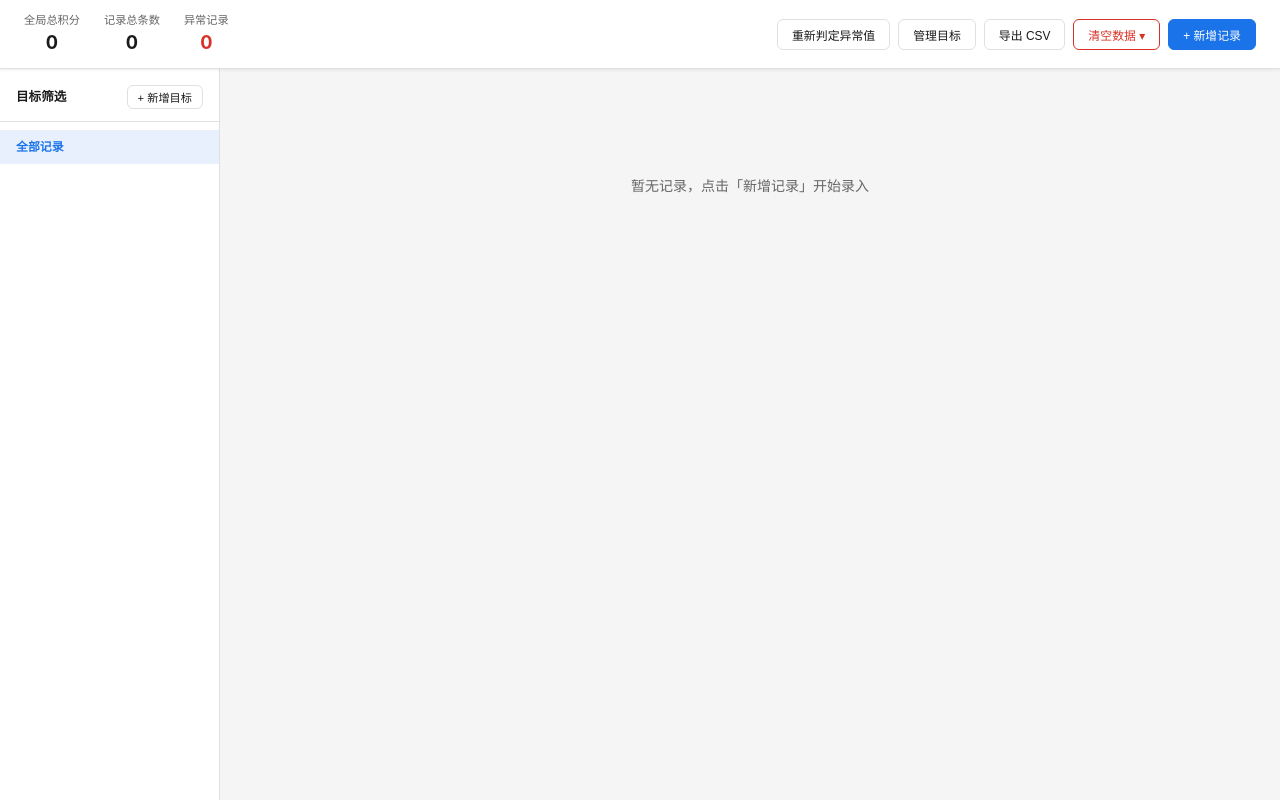
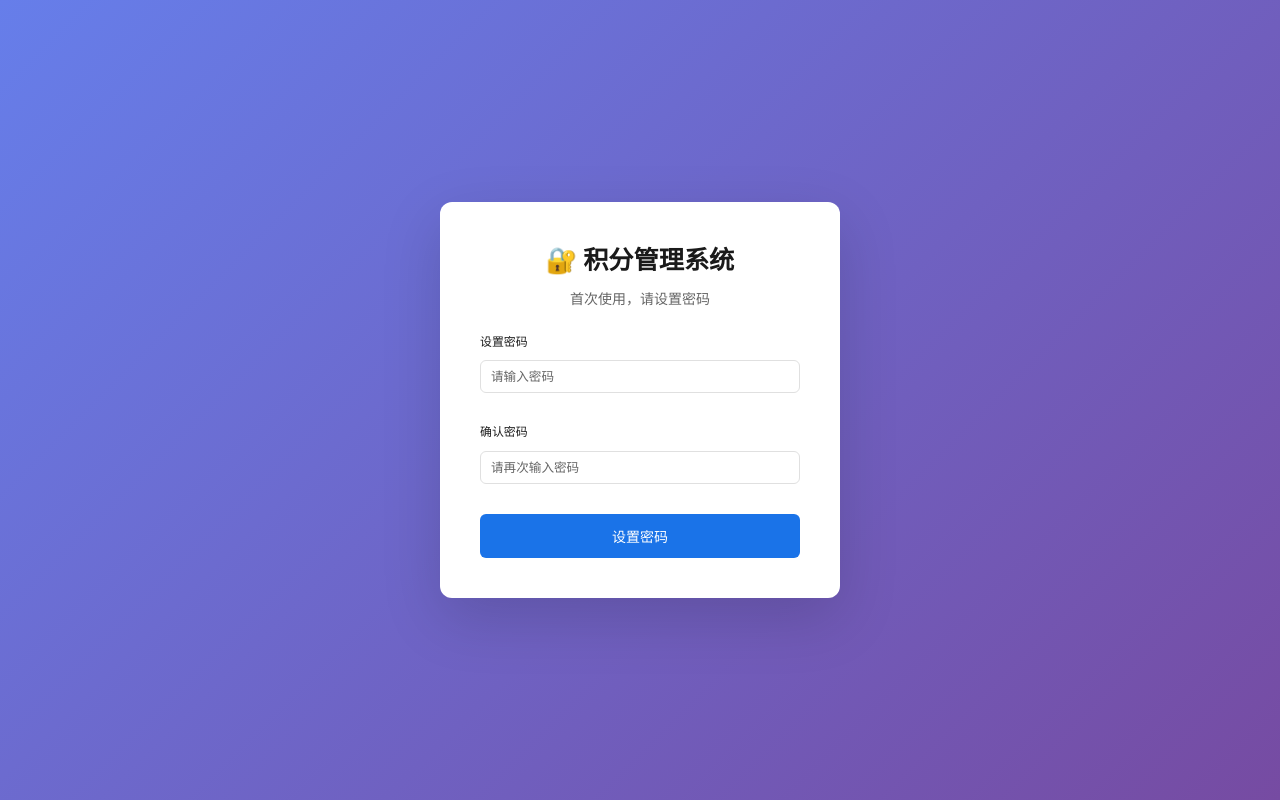
Before and after one commit to L-Enthalpy/jifen-app, a React (Vite) app: page / in a window 1280 px wide. Built offline with nearby package versions, Linux system fonts and the light colour scheme.

Commit message:
Add password protection feature

```diff
--- a/src/App.tsx
+++ b/src/App.tsx
@@ -1,6 +1,6 @@
-import { useState, useCallback, useMemo } from 'react'
+import { useState, useCallback, useMemo, useEffect } from 'react'
 import type { RecordWithMeta } from './types'
-import { getTargets, getRecords, addTarget, renameTarget, deleteTarget, clearAllData, clearAllTargets, clearAllRecords, addRecord, updateRecord, deleteRecord } from './store'
+import { getTargets, getRecords, addTarget, renameTarget, deleteTarget, clearAllData, clearAllTargets, clearAllRecords, addRecord, updateRecord, deleteRecord, setPassword, verifyPassword, hasPassword, clearPassword, setLoggedIn, isLoggedIn, clearLoggedIn } from './store'
 import { computeAnomalyStatus, getStats } from './anomaly'
 import { OverviewBar } from './components/OverviewBar'
 import { TargetSidebar } from './components/TargetSidebar'
@@ -14,6 +14,129 @@ export default function App() {
   const [modalOpen, setModalOpen] = useState(false)
   const [editingRecord, setEditingRecord] = useState<RecordWithMeta | null>(null)
   const [targetModalOpen, setTargetModalOpen] = useState(false)
+  const [password, setPasswordInput] = useState('')
+  const [confirmPassword, setConfirmPassword] = useState('')
+  const [error, setError] = useState('')
+
+
+  const [isAuthenticated, setIsAuthenticated] = useState(false)
+  const [needsSetup, setNeedsSetup] = useState(false)
+
+  useEffect(() => {
+    if (isLoggedIn()) {
+      setIsAuthenticated(true)
+    } else if (!hasPassword()) {
+      setNeedsSetup(true)
+    }
+  }, [])
+
+  const handleLogin = useCallback(() => {
+    if (!password.trim()) {
+      setError('请输入密码')
+      return
+    }
+    if (verifyPassword(password)) {
+      setLoggedIn()
+      setIsAuthenticated(true)
+      setError('')
+      setPasswordInput('')
+    } else {
+      setError('密码错误，请重试')
+    }
+  }, [password])
+
+  const handleSetup = useCallback(() => {
+    if (!password.trim()) {
+      setError('请输入密码')
+      return
+    }
+    if (password !== confirmPassword) {
+      setError('两次输入的密码不一致')
+      return
+    }
+    setPassword(password)
+    setLoggedIn()
+    setIsAuthenticated(true)
+    setNeedsSetup(false)
+    setError('')
+    setPasswordInput('')
+    setConfirmPassword('')
+  }, [password, confirmPassword])
+
+  const handleLogout = useCallback(() => {
+    clearLoggedIn()
+    setIsAuthenticated(false)
+    if (!hasPassword()) {
+      setNeedsSetup(true)
+    }
+  }, [])
+
+  const handleRemovePassword = useCallback(() => {
+    if (window.confirm('确定要移除密码保护吗？移除后任何人都可以访问。')) {
+      clearPassword()
+      setIsAuthenticated(true)
+    }
+  }, [])
+
+  if (!isAuthenticated) {
+    return (
+      <div className="auth-container">
+        <div className="auth-card">
+          <h1 className="auth-title">🔐 积分管理系统</h1>
+          {needsSetup ? (
+            <>
+              <p className="auth-subtitle">首次使用，请设置密码</p>
+              <div className="auth-form">
+                <div className="form-group">
+                  <label>设置密码</label>
+                  <input
+                    type="password"
+                    value={password}
+                    onChange={(e) => setPasswordInput(e.target.value)}
+                    placeholder="请输入密码"
+                    className="auth-input"
+                    onKeyPress={(e) => e.key === 'Enter' && handleSetup()}
+                  />
+                </div>
+                <div className="form-group">
+                  <label>确认密码</label>
+                  <input
+                    type="password"
+                    value={confirmPassword}
+                    onChange={(e) => setConfirmPassword(e.target.value)}
+                    placeholder="请再次输入密码"
+                    className="auth-input"
+                    onKeyPress={(e) => e.key === 'Enter' && handleSetup()}
+                  />
+                </div>
+                {error && <p className="auth-error">{error}</p>}
+                <button className="auth-btn" onClick={handleSetup}>设置密码</button>
+              </div>
+            </>
+          ) : (
+            <>
+              <p className="auth-subtitle">请输入密码</p>
+              <div className="auth-form">
+                <div className="form-group">
+                  <label>密码</label>
+                  <input
+                    type="password"
+                    value={password}
+                    onChange={(e) => setPasswordInput(e.target.value)}
+                    placeholder="请输入密码"
+                    className="auth-input"
+                    onKeyPress={(e) => e.key === 'Enter' && handleLogin()}
+                  />
+                </div>
+                {error && <p className="auth-error">{error}</p>}
+                <button className="auth-btn" onClick={handleLogin}>登录</button>
+              </div>
+            </>
+          )}
+        </div>
+      </div>
+    )
+  }
 
   const refresh = useCallback(() => {
     setVersion((v) => v + 1)
@@ -126,6 +249,8 @@ export default function App() {
         onClearAll={handleClearAll}
         onClearTargets={handleClearTargets}
         onClearRecords={handleClearRecords}
+        onLogout={handleLogout}
+        onRemovePassword={handleRemovePassword}
         records={recordsWithMeta}
         targets={targets}
       />
--- a/src/components/OverviewBar.tsx
+++ b/src/components/OverviewBar.tsx
@@ -10,6 +10,8 @@ interface OverviewBarProps {
   onClearAll: () => void
   onClearTargets: () => void
   onClearRecords: () => void
+  onLogout: () => void
+  onRemovePassword: () => void
   records: RecordWithMeta[]
   targets: Target[]
 }
@@ -22,6 +24,8 @@ export function OverviewBar({
   onClearAll,
   onClearTargets,
   onClearRecords,
+  onLogout,
+  onRemovePassword,
   records,
   targets,
 }: OverviewBarProps) {
@@ -119,6 +123,12 @@ export function OverviewBar({
           <button className="btn btn-primary" onClick={onAddRecord}>
             + 新增记录
           </button>
+          <button className="btn btn-secondary" onClick={onRemovePassword}>
+            移除密码保护
+          </button>
+          <button className="btn btn-danger" onClick={onLogout}>
+            登出
+          </button>
         </div>
       </header>
     </>
--- a/src/store.ts
+++ b/src/store.ts
@@ -123,3 +123,38 @@ export function clearAllRecords(): void {
   data = { ...data, records: [] }
   saveData(data)
 }
+
+const PASSWORD_KEY = 'jifen-app:password'
+const LOGGED_IN_KEY = 'jifen-app:logged-in'
+
+export function setPassword(password: string): void {
+  const encrypted = btoa(password)
+  localStorage.setItem(PASSWORD_KEY, encrypted)
+}
+
+export function verifyPassword(password: string): boolean {
+  const stored = localStorage.getItem(PASSWORD_KEY)
+  if (!stored) return false
+  return btoa(password) === stored
+}
+
+export function hasPassword(): boolean {
+  return localStorage.getItem(PASSWORD_KEY) !== null
+}
+
+export function clearPassword(): void {
+  localStorage.removeItem(PASSWORD_KEY)
+  localStorage.removeItem(LOGGED_IN_KEY)
+}
+
+export function setLoggedIn(): void {
+  localStorage.setItem(LOGGED_IN_KEY, 'true')
+}
+
+export function isLoggedIn(): boolean {
+  return localStorage.getItem(LOGGED_IN_KEY) === 'true'
+}
+
+export function clearLoggedIn(): void {
+  localStorage.removeItem(LOGGED_IN_KEY)
+}
--- a/src/style.css
+++ b/src/style.css
@@ -540,3 +540,92 @@ body {
     font-size: 0.8rem;
   }
 }
+
+/* Authentication Styles */
+.auth-container {
+  min-height: 100vh;
+  display: flex;
+  justify-content: center;
+  align-items: center;
+  background: linear-gradient(135deg, #667eea 0%, #764ba2 100%);
+  padding: 20px;
+}
+
+.auth-card {
+  background: var(--color-surface);
+  border-radius: 12px;
+  padding: 40px;
+  box-shadow: 0 20px 60px rgba(0, 0, 0, 0.15);
+  width: 100%;
+  max-width: 400px;
+}
+
+.auth-title {
+  font-size: 1.8rem;
+  text-align: center;
+  margin-bottom: 8px;
+  color: var(--color-text);
+}
+
+.auth-subtitle {
+  text-align: center;
+  color: var(--color-text-secondary);
+  margin-bottom: 24px;
+}
+
+.auth-form {
+  display: flex;
+  flex-direction: column;
+  gap: 16px;
+}
+
+.form-group {
+  display: flex;
+  flex-direction: column;
+  gap: 6px;
+}
+
+.form-group label {
+  font-weight: 500;
+  color: var(--color-text);
+}
+
+.auth-input {
+  padding: 12px 14px;
+  border: 1px solid var(--color-border);
+  border-radius: var(--radius);
+  font-size: 1rem;
+  transition: border-color 0.2s;
+}
+
+.auth-input:focus {
+  outline: none;
+  border-color: var(--color-primary);
+}
+
+.auth-input::placeholder {
+  color: var(--color-text-secondary);
+}
+
+.auth-btn {
+  padding: 12px;
+  background: var(--color-primary);
+  color: white;
+  border: none;
+  border-radius: var(--radius);
+  font-size: 1rem;
+  font-weight: 500;
+  cursor: pointer;
+  transition: background 0.2s;
+}
+
+.auth-btn:hover {
+  background: var(--color-primary-hover);
+}
+
+.auth-error {
+  color: var(--color-danger);
+  font-size: 0.85rem;
+  text-align: center;
+  margin: 0;
+}
```
Also changed, not shown: .trae/documents/password_protection_plan.md (added).
